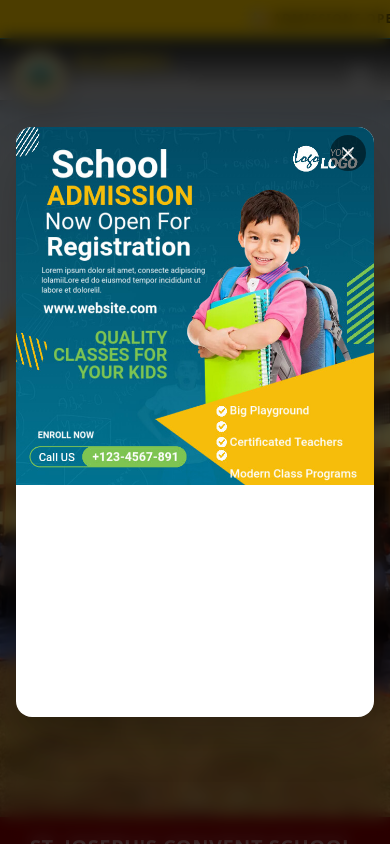
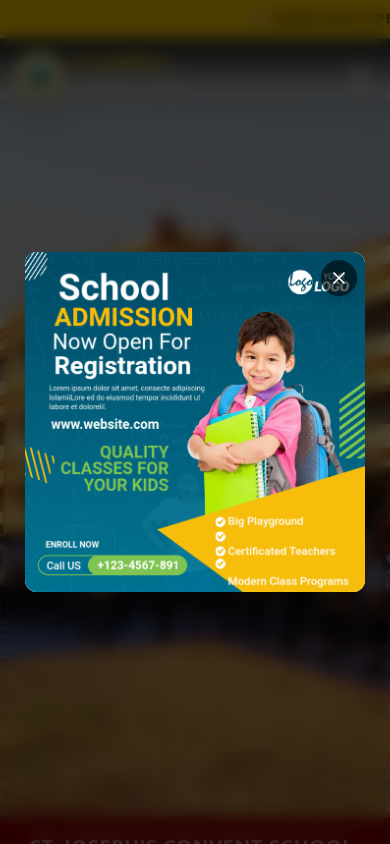
Before and after one commit to Arunverma759954/school-web, a Next.js app: page / in a window 390 px wide. Shown: the top 844 px of the page. Built offline with nearby package versions, Linux system fonts and the light colour scheme.

Commit message:
fix: improve popup responsiveness for mobile

```diff
--- a/src/components/PopupModal.tsx
+++ b/src/components/PopupModal.tsx
@@ -43,18 +43,18 @@ export default function PopupModal() {
                         animate={{ opacity: 1, scale: 1, y: 0 }}
                         exit={{ opacity: 0, scale: 0.8, y: 20 }}
                         transition={{ type: "spring", damping: 25, stiffness: 300 }}
-                        className="relative w-full max-w-2xl md:max-w-4xl bg-white rounded-2xl shadow-2xl overflow-hidden"
+                        className="relative w-[95%] max-w-4xl bg-white rounded-xl md:rounded-2xl shadow-2xl overflow-hidden mx-auto"
                     >
                         {/* Close Button */}
                         <button
                             onClick={handleClose}
-                            className="absolute top-2 right-2 z-10 p-2 bg-black/50 text-white rounded-full hover:bg-red-600 transition-colors"
+                            className="absolute top-2 right-2 z-10 p-2 bg-black/60 text-white rounded-full hover:bg-red-600 transition-colors shadow-lg"
                         >
                             <X size={20} />
                         </button>
 
-                        {/* Image */}
-                        <div className="relative w-full min-h-[70vh] max-h-[85vh]">
+                        {/* Image Container - Responsive Height */}
+                        <div className="relative w-full h-auto max-h-[80vh] md:max-h-[85vh] flex items-center justify-center bg-gray-100/50">
                             {/*
                                 USER INSTRUCTION:
                                 Please place your popup image in the 'public' folder
@@ -63,7 +63,7 @@ export default function PopupModal() {
                             <img
                                 src="/school.jpg"
                                 alt="Announcement"
-                                className="w-full h-full object-cover"
+                                className="w-full h-full object-contain max-h-[80vh] md:max-h-[85vh]"
                                 onError={(e) => {
                                     // Fallback if image not found
                                     e.currentTarget.src = "https://placehold.co/600x400?text=Please+Add+popup.jpg";
```
